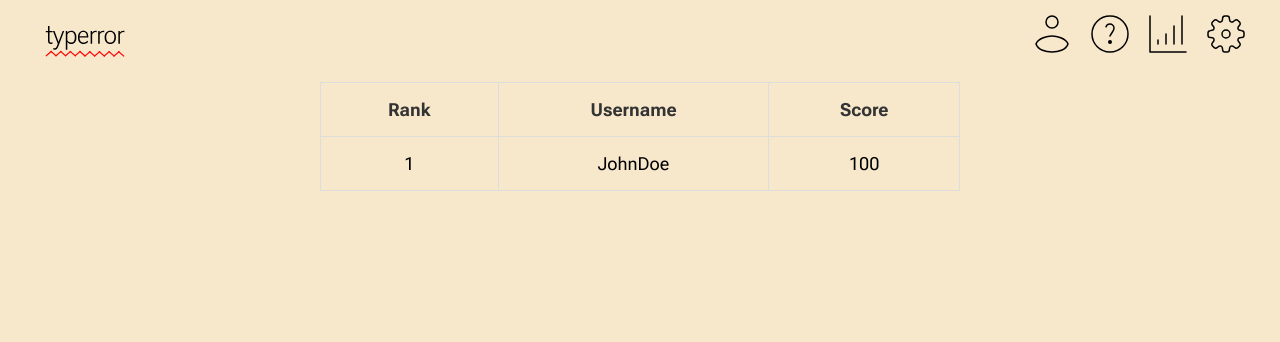
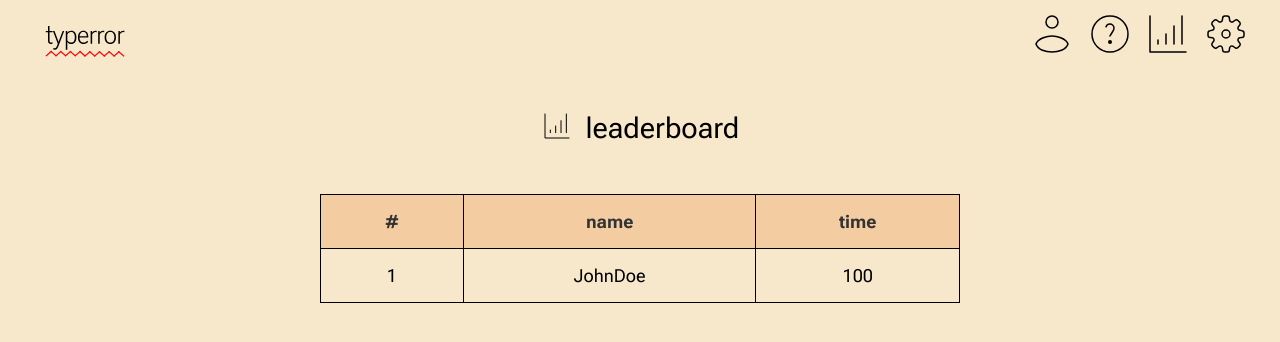
Before and after one commit to team-thunderdome/typerror, a React (Create React App) app in the folder client/: page /leaderboard in a window 1280 px wide. Shown: the top 342 px of the page. Built offline with nearby package versions, Linux system fonts and the light colour scheme.

Commit message:
Update leaderboard style (#13)
* Add leaderboard title

* Change leaderboard styling

* Update favicon

* Change website title

```diff
--- a/client/public/index.html
+++ b/client/public/index.html
@@ -24,7 +24,7 @@
       work correctly both with client-side routing and a non-root public URL.
       Learn how to configure a non-root public URL by running `npm run build`.
     -->
-    <title>React App</title>
+    <title>typerror</title>
   </head>
   <body>
     <noscript>You need to enable JavaScript to run this app.</noscript>
--- a/client/src/Leaderboard.css
+++ b/client/src/Leaderboard.css
@@ -8,17 +8,13 @@
 
 .ldrTable th,
 .ldrTable td {
-  border: 1px solid #ddd;
+  border: 1px solid #000000;
   padding: 16px 20px; /* Increase padding for more spacing */
 }
 
 .ldrTable th {
-  background-color: q#f2f2f2;
+  background-color: #f3cda1;
   color: #333;
-}
-
-.ldrTable tr:nth-child(even) {
-  background-color: #f9f9f9;
 }
 
 .ldrTable tr:hover {
--- a/client/src/Leaderboard.js
+++ b/client/src/Leaderboard.js
@@ -1,6 +1,7 @@
 import React, { useEffect, useState } from "react";
 import "./Leaderboard.css";
 import Header from "./Header.js";
+import LeaderboardTitle from "./LeaderboardTitle.js";
 
 const LeaderBoard = () => {
   const [scores, setScores] = useState([]);
@@ -18,12 +19,13 @@ const LeaderBoard = () => {
       <div className="header-container">
         <Header />
       </div>
+      <LeaderboardTitle />
       <table className="ldrTable">
         <thead>
           <tr>
-            <th>Rank</th>
-            <th>Username</th>
-            <th>Score</th>
+            <th>#</th>
+            <th>name</th>
+            <th>time</th>
           </tr>
         </thead>
         <tbody>
--- /dev/null
+++ b/client/src/LeaderboardTitle.css
@@ -0,0 +1,10 @@
+.icon-text {
+  flex-wrap: nowrap;
+  display: flex;
+  align-items: center;
+  justify-content: center;
+}
+
+.image {
+  padding-right: 0.45em;
+}
--- /dev/null
+++ b/client/src/LeaderboardTitle.js
@@ -0,0 +1,17 @@
+import "./LeaderboardTitle.css";
+import icon_schedule from "./assets/leader.svg";
+
+const LeaderboardTitle = () => {
+  return (
+    <div class="icon-text">
+      <div class="image">
+        <img class="image" src={icon_schedule} alt="graph" />
+      </div>
+      <div class="title">
+        <p>leaderboard</p>
+      </div>
+    </div>
+  );
+};
+
+export default LeaderboardTitle;
```
Also changed, not shown: 1 other file (tests, documents, lock files or other folders).
